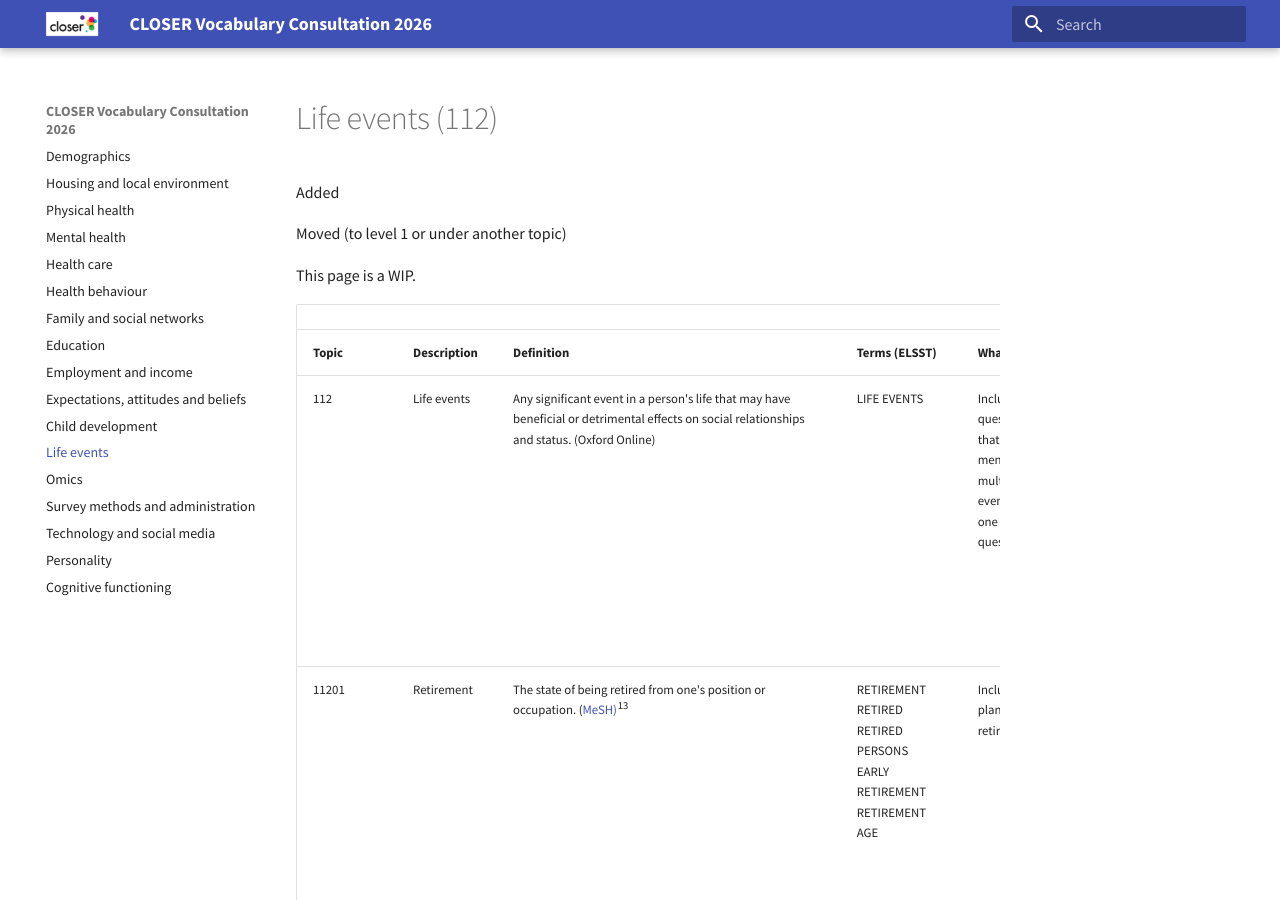
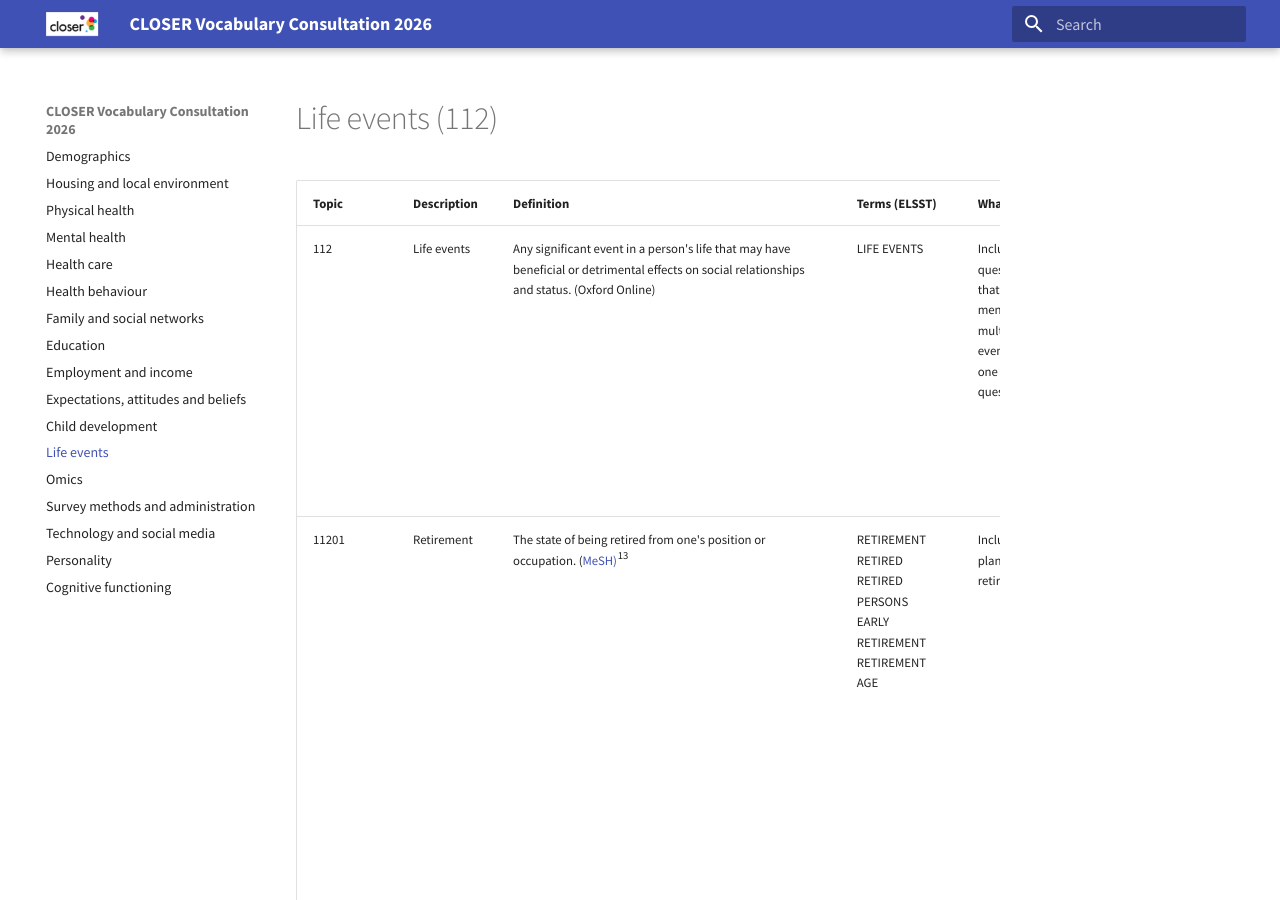
Before and after one commit to CLOSER-Cohorts/closer-vocabulary-2026, an MkDocs documentation site: the page built from docs/life-events.md, in a window 1280 px wide and 900 px high. Built offline with MkDocs 1.6.1 and Material for MkDocs 9.7.7, drawn with Linux system fonts in a browser that asks for light colours.

Commit message:
Update life-events.md

```diff
--- a/docs/life-events.md
+++ b/docs/life-events.md
@@ -1,14 +1,7 @@
 # Life events (112)
 
-Added
-
-Moved (to level 1 or under another topic)
-
-This page is a WIP.
-
-|     |     |     |     |     |     |     |     |
+| **Topic** | **Description** | **Definition** | **Terms (ELSST)** | **What it is** | **What is isn’t** | **Examples** | **Changes** |
 | --- | --- | --- | --- | --- | --- | --- | --- |
-| **Topic** | **Description** | **Definition** | **Terms (ELSST)** | **What it is** | **What is isn’t** | **Examples** | **Changes** |
 | 112 | Life events | Any significant event in a person's life that may have beneficial or detrimental effects on social relationships and status. (Oxford Online) | LIFE EVENTS | Includes questions that mention multiple life events in one question |     | How many times have you had a pregnancy which resulted in a still-birth, miscarriage or termination since \[^date of last interview/your 16th birthday in April 1986\]? |     |
 | 11201 | Retirement | The state of being retired from one's position or occupation. ([MeSH)](https://meshb.nlm.nih.gov/record/ui?ui=D012179)<sup>13</sup> | RETIREMENT  <br>RETIRED  <br>RETIRED PERSONS  <br>EARLY RETIREMENT  <br>RETIREMENT AGE | Includes plans for retirement | Income received from pensions. Tag to “Pensions” (10907) | With retirement, do you feel your life has gone through a major change?<br><br>(Thinking about retirement, how important is...) Having the chance to travel?<br><br>At what age do you expect to retire fully? ... years old |     |
 | 1202 | Pregnancy | The condition between conception (fertilization of an egg by a sperm) and birth, during which the fertilized egg develops in the uterus. (https://www.cancer.gov/publications/dictionaries/cancer-terms/def/pregnancy ) | PREGNANCY<br><br>PREGNANT<br><br>TEENAGE PREGNANCY<br><br>PREGNANCY COMPLICATIONS | Being pregnant, trying to get pregnant, plans to have children | Pregnancy outcomes referring to childbirth itself or infant mortality. These should be tagged to “Childbirth (11203)” or “Infant mortality (11204)”.<br><br>Questions on reproduction (tag to “Reproductive health” (10315)) | Was this current pregnancy planned?<br><br>Did you start taking folic acid supplements before becoming pregnant?<br><br>Are you and your partner trying for a baby at the moment? | Moved location from 114 |
```
